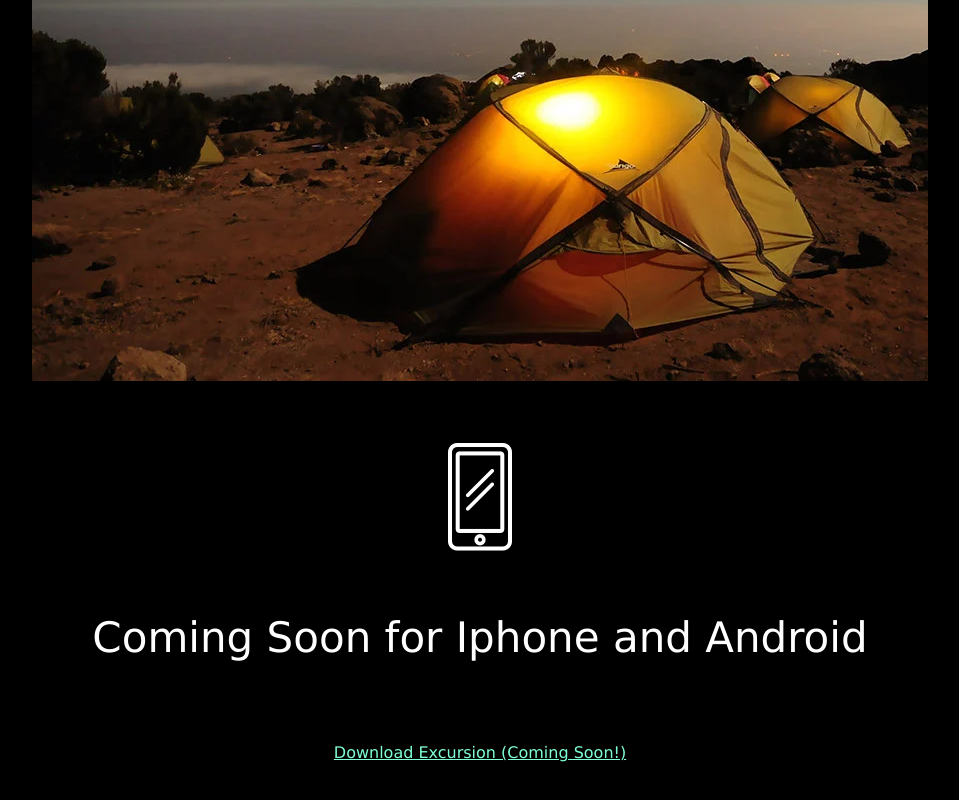
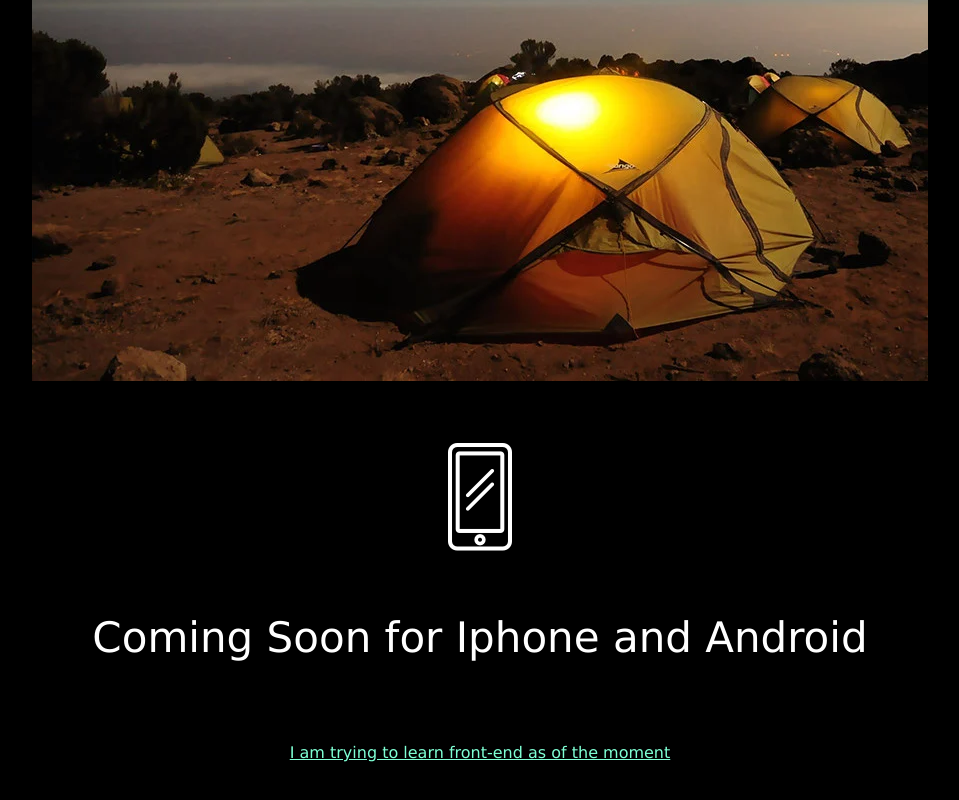
Before and after one commit to RhyenSftwareEngr/excursion, a plain HTML site: page index.html in a window 1280 px wide. Shown: the part 750-1550 px from the top of the page, without its empty margins (160-1119 px from the left). Drawn offline with Linux system fonts and the light colour scheme.

Commit message:
version_1 revised but still incomplete

```diff
--- a/index.html
+++ b/index.html
@@ -18,7 +18,6 @@
     <p> <img src="/resources/images/camp.jpg" alt=""></p>
     <p><img src="/resources/images/phone_icon.jpg" alt=""></p>
     <h2 class="header_secondary">Coming Soon for Iphone and Android</h3>
-        <p><a class="link_cta" href="#">Download Excursion (Coming Soon!)</a></p>
-</body>
+        <p><a class="link_cta" href="#">I am trying to learn front-end as of the moment</a></p </body>
 
 </html>
```
